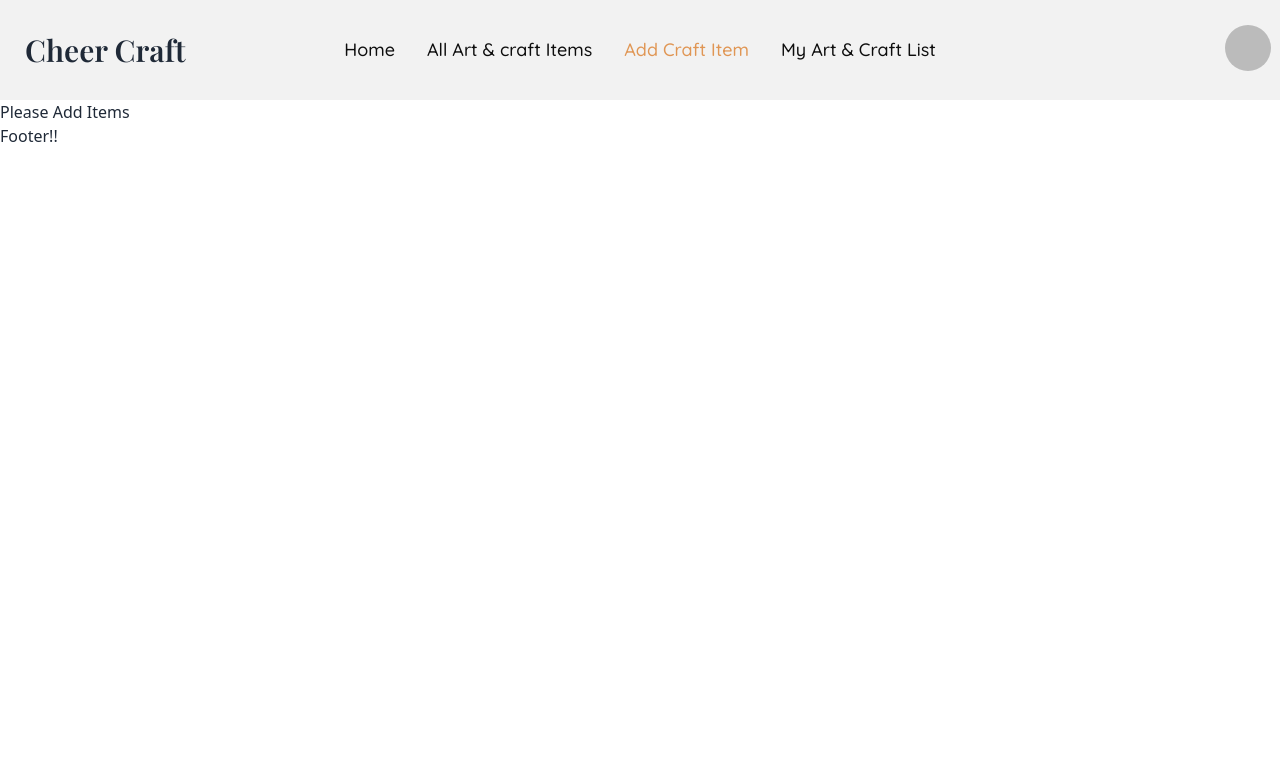
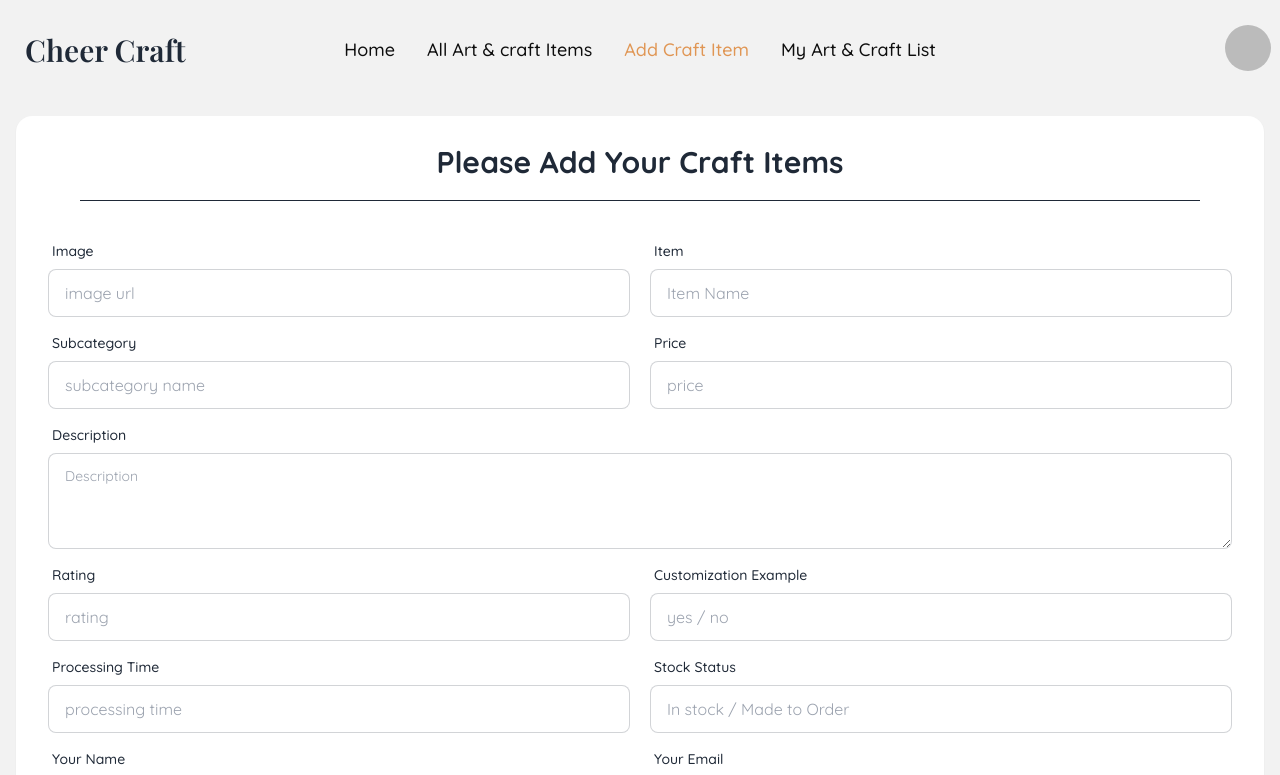
Before and after one commit to khan-shimul/cherry-craft-client-side, a React (Vite) app: page /add-craft-items in a window 1280 px wide. Shown: the top 775 px of the page. Built offline with nearby package versions, Linux system fonts and the light colour scheme; no server answers; sample sign-in values are in the browser's storage; a web font is replaced by a local one.

Commit message:
designed-add-craft-items-form

```diff
--- a/src/Pages/AddCraftItems/AddCraftItems.jsx
+++ b/src/Pages/AddCraftItems/AddCraftItems.jsx
@@ -1,7 +1,178 @@
+import { useContext } from "react";
+import { AuthContext } from "../../providers/AuthProvider";
+
 const AddCraftItems = () => {
+  const { user } = useContext(AuthContext);
   return (
-    <div>
-      <h2>Please Add Items</h2>
+    <div className="hero bg-base-200 font-quicksand">
+      <div className="hero-content flex-col w-full ">
+        <div className="card bg-base-100 w-full shadow-sm">
+          <div className="text-center pt-7 border-b md:mx-16">
+            <h1 className="text-3xl font-bold pb-5">
+              Please Add Your Craft Items
+            </h1>
+          </div>
+          <form className="card-body">
+            {/* Image & Item */}
+            <div className="flex flex-col md:flex-row md:gap-x-5">
+              {/* Img */}
+              <div className="form-control md:w-1/2">
+                <label className="label">
+                  <span className="label-text font-medium">Image</span>
+                </label>
+                <input
+                  name="image"
+                  type="text"
+                  placeholder="image url"
+                  className="input input-bordered"
+                  required
+                />
+              </div>
+              {/* Item */}
+              <div className="form-control md:w-1/2">
+                <label className="label">
+                  <span className="label-text font-medium">Item</span>
+                </label>
+                <input
+                  name="itemName"
+                  type="text"
+                  placeholder="Item Name"
+                  className="input input-bordered"
+                  required
+                />
+              </div>
+            </div>
+            {/* Subcategory & Price */}
+            <div className="flex flex-col md:flex-row md:gap-x-5">
+              <div className="form-control md:w-1/2">
+                <label className="label">
+                  <span className="label-text font-medium">Subcategory</span>
+                </label>
+                <input
+                  name="subCategoryName"
+                  type="text"
+                  placeholder="subcategory name"
+                  className="input input-bordered"
+                  required
+                />
+              </div>
+              {/* Price */}
+              <div className="form-control md:w-1/2">
+                <label className="label">
+                  <span className="label-text font-medium">Price</span>
+                </label>
+                <input
+                  name="price"
+                  type="number"
+                  placeholder="price"
+                  className="input input-bordered"
+                  required
+                />
+              </div>
+            </div>
+            {/* Description */}
+            <div className="form-control">
+              <label className="label">
+                <span className="label-text font-medium">Description</span>
+              </label>
+              <textarea
+                className="textarea textarea-bordered h-24"
+                placeholder="Description"
+              ></textarea>
+            </div>
+            {/* Rating & Customization Example */}
+            <div className="flex flex-col md:flex-row md:gap-x-5">
+              <div className="form-control md:w-1/2">
+                <label className="label">
+                  <span className="label-text font-medium">Rating</span>
+                </label>
+                <input
+                  name="rating"
+                  type="number"
+                  placeholder="rating"
+                  className="input input-bordered"
+                  required
+                />
+              </div>
+              {/* customization- example- yes, no */}
+              <div className="form-control md:w-1/2">
+                <label className="label">
+                  <span className="label-text font-medium">
+                    Customization Example
+                  </span>
+                </label>
+                <input
+                  name="customizationExample"
+                  type="text"
+                  placeholder="yes / no"
+                  className="input input-bordered"
+                  required
+                />
+              </div>
+            </div>
+            {/* Processing Time & Stock Status */}
+            <div className="flex flex-col md:flex-row md:gap-x-5">
+              <div className="form-control md:w-1/2">
+                <label className="label">
+                  <span className="label-text font-medium">
+                    Processing Time
+                  </span>
+                </label>
+                <input
+                  name="processingTime"
+                  type="text"
+                  placeholder="processing time"
+                  className="input input-bordered"
+                  required
+                />
+              </div>
+              {/* Stock Status */}
+              <div className="form-control md:w-1/2">
+                <label className="label">
+                  <span className="label-text font-medium">Stock Status</span>
+                </label>
+                <input
+                  name="stockStatus"
+                  type="text"
+                  placeholder="In stock / Made to Order"
+                  className="input input-bordered"
+                  required
+                />
+              </div>
+            </div>
+            {/* User Name & Email */}
+            <div className="flex flex-col md:flex-row md:gap-x-5">
+              <div className="form-control md:w-1/2">
+                <label className="label">
+                  <span className="label-text font-medium">Your Name</span>
+                </label>
+                <input
+                  name="userName"
+                  type="text"
+                  defaultValue={user.displayName}
+                  className="input input-bordered"
+                  required
+                />
+              </div>
+              <div className="form-control md:w-1/2">
+                <label className="label">
+                  <span className="label-text font-medium">Your Email</span>
+                </label>
+                <input
+                  name="userEmail"
+                  type="email"
+                  defaultValue={user.email}
+                  className="input input-bordered"
+                  required
+                />
+              </div>
+            </div>
+            <div className="form-control mt-6">
+              <button className="btn bg-orange">Add Craft</button>
+            </div>
+          </form>
+        </div>
+      </div>
     </div>
   );
 };
```
